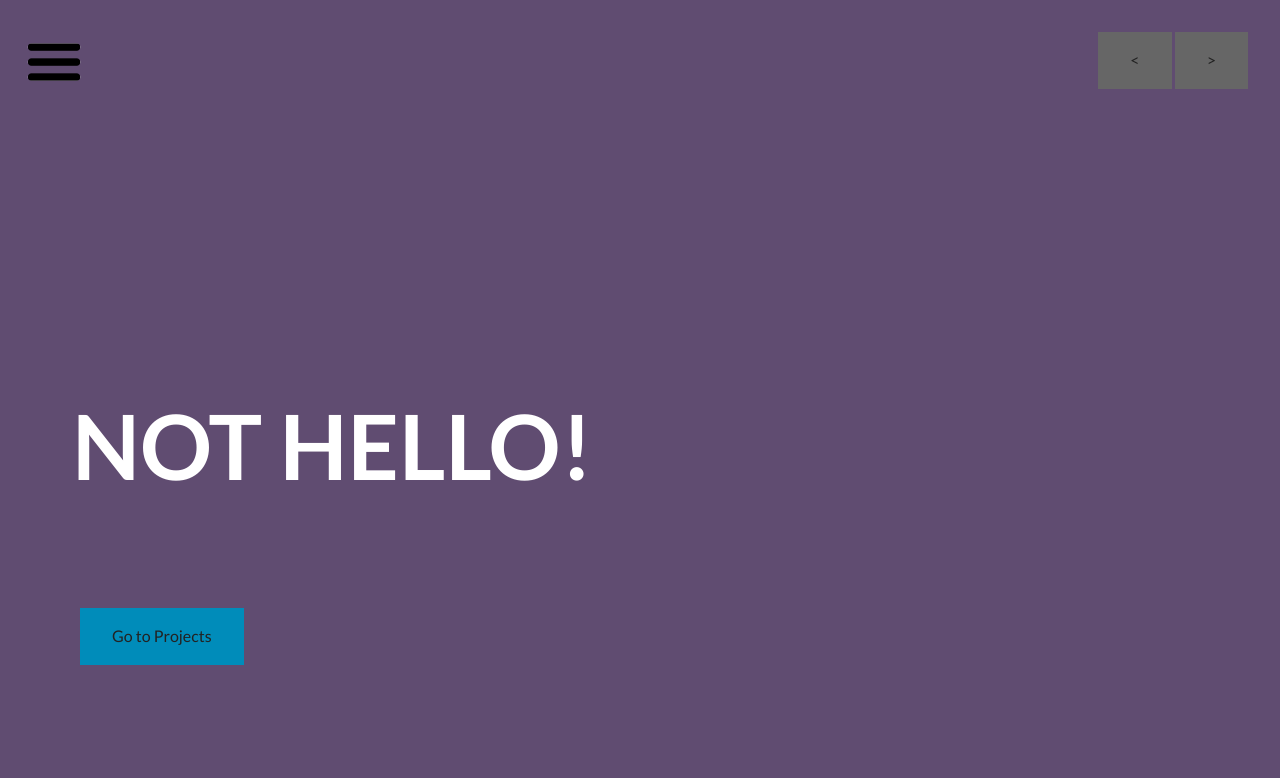
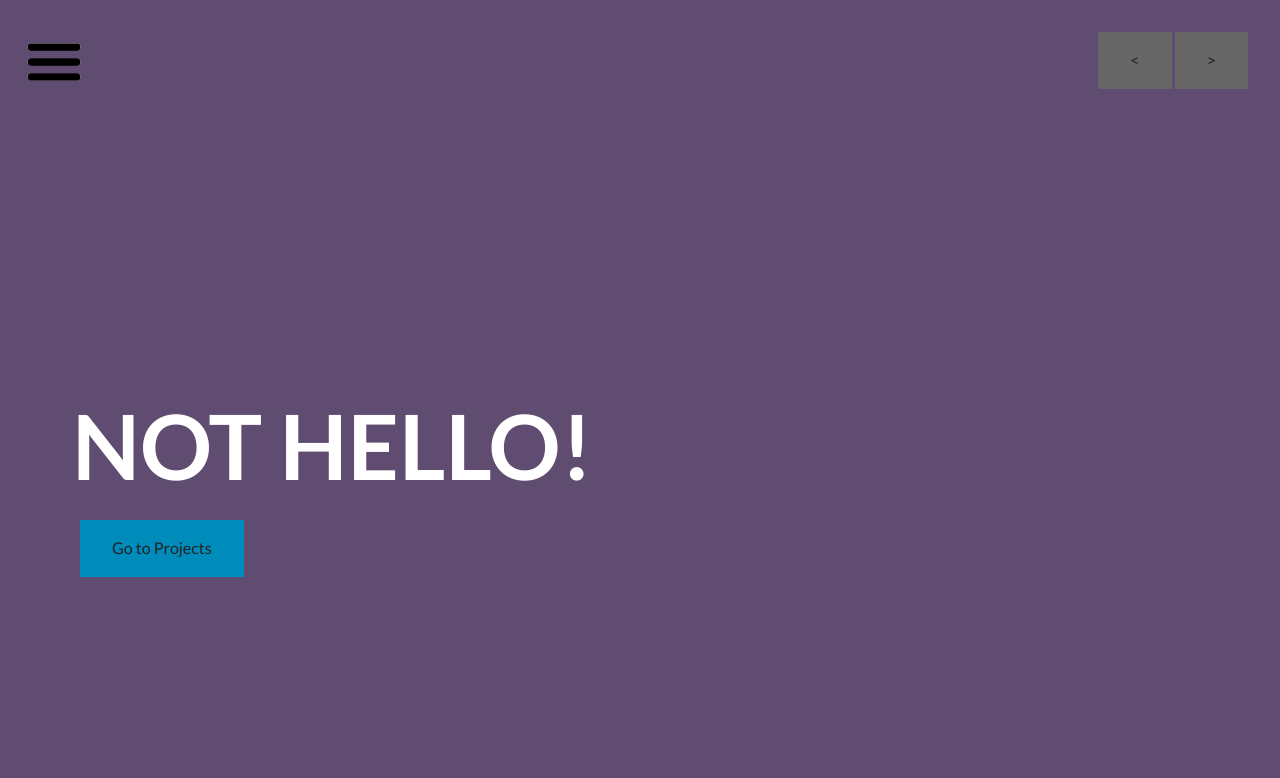
Before and after one commit to team-bubbles/nmcs1, a plain HTML site: page Template/index.html in a window 1280 px wide. Shown: the top 778 px of the page. Drawn offline with Linux system fonts and the light colour scheme.

Commit message:
Fixed gotoBTN css

```diff
--- a/Template/css/main.css
+++ b/Template/css/main.css
@@ -177,10 +177,9 @@ nav a{
 
 .closeBTN{
     float: left;
-
     background: none;
     background-image: url(../img/xbtn.svg);
-        background-repeat: no-repeat;
+    background-repeat: no-repeat;
     display: block;
     height: 60px;
     width: 60px;
@@ -212,8 +211,9 @@ nav a{
 
 .gotoBTN{
     float: left;
-    margin-top: 38em;
     margin-left: 5em;
+    position: absolute;
+    top: 65%;
 }
 
 #leftArrow{
--- a/Template/index.html
+++ b/Template/index.html
@@ -16,7 +16,8 @@
     <div id="LAYER_ALL">
       <div id="LAYER_MID">
         <div id="header">
-          <div class="header-text">NOT HELLO!</div>
+            <div class="header-text">NOT HELLO!</div>
+            <button type="button" id="gotoPro" class="gotoBTN">Go to Projects</button>
         </div>
         <div id="projects-wrapper">
           <figure class="project small-6 medium-4 columns" id="p1">
@@ -101,9 +102,6 @@
                 <button type="button" id="leftArrow"><</button>
                 <button type="button" id="rightArrow">></button>
             </div>
-            <div class="gotoBTN">
-                <button type="button" id="gotoPro">Go to Projects</button>
-            </div>
 			<div id="overlayBase">
 				<div class="overlayMenu" id="prBox">
 					<!--button type="button" class="overlay-close" id="closeBTN"></button-->
```
